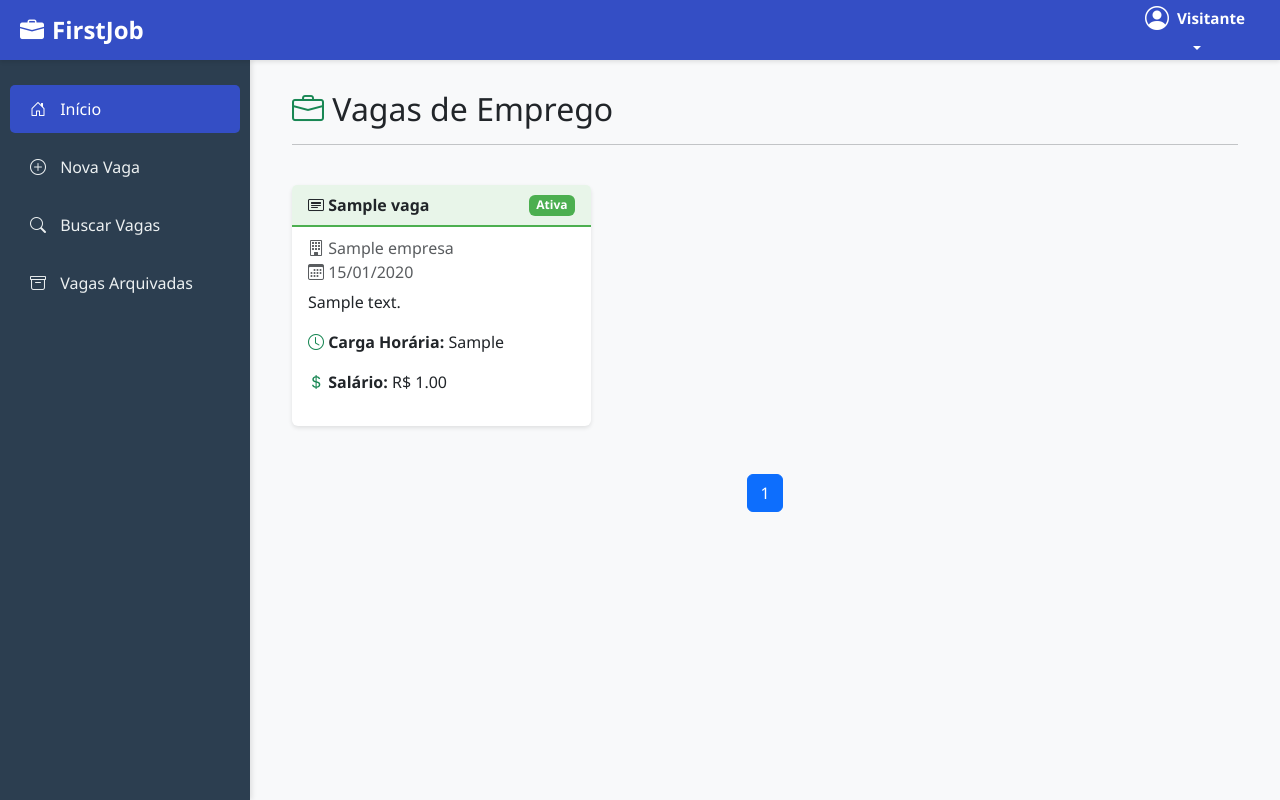
After one commit to ana-kevy/FirstJob, a Django app: page /vagas/listar/ in a window 1280 px wide. The commit adds this page. Run offline with Django 5.2, Linux system fonts and the light colour scheme; tables that the repository leaves empty hold one stand-in row (values such as "Sample post").

Commit message:
novas atualizações

```diff
--- a/core/settings.py
+++ b/core/settings.py
@@ -11,6 +11,7 @@ https://docs.djangoproject.com/en/5.2/ref/settings/
 """
 
 from pathlib import Path
+import os
 
 # Build paths inside the project like this: BASE_DIR / 'subdir'.
 BASE_DIR = Path(__file__).resolve().parent.parent
@@ -57,7 +58,9 @@ ROOT_URLCONF = 'core.urls'
 TEMPLATES = [
     {
         'BACKEND': 'django.template.backends.django.DjangoTemplates',
-        'DIRS': [],
+        'DIRS': [
+            os.path.join(BASE_DIR, 'templates'),
+        ],
         'APP_DIRS': True,
         'OPTIONS': {
             'context_processors': [
--- a/core/urls.py
+++ b/core/urls.py
@@ -18,8 +18,8 @@ from django.contrib import admin
 from django.urls import path, include
 
 urlpatterns = [
-    path('admin/', admin.site.urls),
-    path('usuarios/', include('usuarios.urls')),
+    path('admin/', admin.site.urls, name='admin'),
+    path('', include('usuarios.urls')),
     path('empresa/', include('empresa.urls')),
     path('vagas/', include('vagas.urls')),
 
--- a/templates/base.html
+++ b/templates/base.html
@@ -261,7 +261,7 @@
                             </li>
                             <li><hr class="dropdown-divider"></li>
                             <li>
-                                <a class="dropdown-item" href="{% url 'perfil' %}">
+                                <a class="dropdown-item" href="#">
                                     <i class="bi bi-person"></i> Meu Perfil
                                 </a>
                             </li>
@@ -280,13 +280,13 @@
                             {% endif %}
                             <li><hr class="dropdown-divider"></li>
                             <li>
-                                <a class="dropdown-item text-danger" href="{% url 'logout' %}">
+                                <a class="dropdown-item text-danger" href="#">
                                     <i class="bi bi-box-arrow-right"></i> Sair
                                 </a>
                             </li>
                         {% else %}
                             <li>
-                                <a class="dropdown-item" href="{% url 'login' %}">
+                                <a class="dropdown-item" href="{% url 'usuarios:login' %}">
                                     <i class="bi bi-box-arrow-in-right"></i> Entrar
                                 </a>
                             </li>
@@ -300,10 +300,10 @@
     <!-- Sidebar -->
     <div class="sidebar">
         <nav class="nav flex-column">
-            <a class="nav-link active" href="{% url 'listar_vagas' %}">
+            <a class="nav-link active" href="{% url 'vagas:listar_vagas' %}">
                 <i class="bi bi-house-door"></i> Início
             </a>
-            <a class="nav-link" href="{% url 'criar_vaga' %}">
+            <a class="nav-link" href="#">
                 <i class="bi bi-plus-circle"></i> Nova Vaga
             </a>
             <a class="nav-link" href="#">
@@ -315,7 +315,7 @@
 
             {% if request.user.is_gerente %}
                 <hr class="text-light mx-3">
-                <a class="nav-link" href="{% url 'listar_usuarios' %}">
+                <a class="nav-link" href="#">
                     <i class="bi bi-people-fill"></i> Gerenciar Usuários
                 </a>
                 <a class="nav-link" href="#">
--- a/usuarios/admin.py
+++ b/usuarios/admin.py
@@ -25,7 +25,7 @@ class UsuarioAdaptadoAdmin(UserAdmin):
     add_fieldsets = UserAdmin.add_fieldsets + (
         ('Informações adicionais', {
             'fields': (
-                'cpf', 'endereco', 'curriculo', 'habilidades', 'linkportfolio', 'is_empresa', 'is_admin'
+                'cpf', 'endereco', 'curriculo', 'habilidades', 'link_portfolio', 'is_empresa', 'is_admin'
             ),
         }),
     )
--- a/usuarios/urls.py
+++ b/usuarios/urls.py
@@ -7,4 +7,5 @@ urlpatterns = [
     path('cadastro/', views.cadastrar_usuario, name='cadastrar_usuario'),
     path('login/', views.login_view, name='login'),
     path('logout/', views.logout_view, name='logout'),
+
 ]
--- a/usuarios/views.py
+++ b/usuarios/views.py
@@ -39,14 +39,14 @@ def login_view(request):
                 elif user.is_candidato:
                     return redirect('listar_vagas')
                 elif user.is_admin:
-                    return redirect('usuarios:listar_usuarios')
+                    return redirect('listar_usuarios')
 
                 return redirect('listar_vagas')
         else:
             messages.error(request, 'Usuário ou senha inválidos.')
     else:
         form = LoginForm()
-    return render(request, 'usuarios/login.html', {'form': form})
+    return render(request, 'login.html', {'form': form})
 
 def logout_view(request):
     auth_logout(request)
--- /dev/null
+++ b/vagas/templates/listar_vagas.html
@@ -0,0 +1,152 @@
+{% extends 'base.html' %}
+
+{% block title %}Vagas de Emprego - FirstJob{% endblock %}
+
+{% block extra_css %}
+<style>
+    .vaga-card {
+        transition: transform 0.2s, box-shadow 0.2s;
+        border: none;
+        box-shadow: 0 2px 4px rgba(0,0,0,0.1);
+        height: 100%;
+    }
+
+    .vaga-card:hover {
+        transform: translateY(-5px);
+        box-shadow: 0 4px 12px rgba(0,0,0,0.15);
+    }
+
+    .vaga-card .card-header {
+        background-color: #E8F5E9;
+        border-bottom: 2px solid #4CAF50;
+        font-weight: bold;
+    }
+
+    .badge-ativo {
+        background-color: #4CAF50;
+    }
+
+    .badge-inativo {
+        background-color: #dc3545;
+    }
+</style>
+{% endblock %}
+
+{% block content %}
+<div class="container-fluid">
+    <div class="row mb-4">
+        <div class="col-12">
+            <div class="d-flex justify-content-between align-items-center">
+                <h2 class="mb-0">
+                    <i class="bi bi-briefcase text-success"></i> Vagas de Emprego
+                </h2>
+                {% if user.is_authenticated and user.is_empresa %}
+                <a href="#" class="btn btn-success">
+                    <i class="bi bi-plus-circle"></i> Nova Vaga
+                </a>
+                {% endif %}
+            </div>
+            <hr>
+        </div>
+    </div>
+
+    {% if vagas %}
+        <div class="row g-4">
+            {% for vaga in vagas %}
+                <div class="col-md-4">
+                    <div class="card vaga-card">
+                        <div class="card-header d-flex justify-content-between align-items-center">
+                            <span>
+                                <i class="bi bi-card-heading"></i> {{ vaga.titulo }}
+                            </span>
+                            <span class="badge {% if vaga.ativo %}badge-ativo{% else %}badge-inativo{% endif %}">
+                                {% if vaga.ativo %}Ativa{% else %}Inativa{% endif %}
+                            </span>
+                        </div>
+
+                        <div class="card-body">
+                            <h6 class="card-subtitle mb-2 text-muted">
+                                <i class="bi bi-building"></i> {{ vaga.empresa.nome }}
+                            </h6>
+
+                            <h6 class="card-subtitle mb-2 text-muted">
+                                <i class="bi bi-calendar3"></i> {{ vaga.data_publicacao|date:"d/m/Y" }}
+                            </h6>
+
+                            <p class="card-text">
+                                {{ vaga.descricao|truncatewords:20 }}
+                            </p>
+
+                            <div class="mb-3">
+                                <i class="bi bi-clock text-success"></i>
+                                <strong>Carga Horária:</strong> {{ vaga.carga_horaria }}
+                            </div>
+
+                            {% if vaga.salario %}
+                            <div class="mb-3">
+                                <i class="bi bi-currency-dollar text-success"></i>
+                                <strong>Salário:</strong> R$ {{ vaga.salario }}
+                            </div>
+                            {% endif %}
+
+                            {% if user.is_authenticated and user == vaga.empresa.user %}
+                            <div class="d-flex gap-2">
+                                <a href="#" class="btn btn-sm btn-outline-primary flex-fill">
+                                    <i class="bi bi-pencil"></i> Editar
+                                </a>
+                                <a href="#" class="btn btn-sm btn-outline-danger flex-fill">
+                                    <i class="bi bi-trash"></i> Excluir
+                                </a>
+                            </div>
+                            {% endif %}
+                        </div>
+                    </div>
+                </div>
+            {% endfor %}
+        </div>
+
+        <!-- Paginação -->
+        <div class="row mt-5">
+            <div class="col-12">
+                <nav aria-label="Page navigation">
+                    <ul class="pagination justify-content-center">
+                        {% if vagas.has_previous %}
+                        <li class="page-item">
+                            <a class="page-link" href="?page={{ vagas.previous_page_number }}">Anterior</a>
+                        </li>
+                        {% endif %}
+
+                        {% for num in vagas.paginator.page_range %}
+                        <li class="page-item {% if vagas.number == num %}active{% endif %}">
+                            <a class="page-link" href="?page={{ num }}">{{ num }}</a>
+                        </li>
+                        {% endfor %}
+
+                        {% if vagas.has_next %}
+                        <li class="page-item">
+                            <a class="page-link" href="?page={{ vagas.next_page_number }}">Próxima</a>
+                        </li>
+                        {% endif %}
+                    </ul>
+                </nav>
+            </div>
+        </div>
+
+    {% else %}
+        <div class="row">
+            <div class="col-12">
+                <div class="alert alert-info text-center" role="alert">
+                    <i class="bi bi-info-circle" style="font-size: 2rem;"></i>
+                    <h4 class="mt-3">Nenhuma vaga cadastrada</h4>
+                    <p>No momento não há vagas disponíveis.</p>
+                    {% if user.is_authenticated and user.is_empresa %}
+                    <a href="#" class="btn btn-success mt-2">
+                        <i class="bi bi-plus-circle"></i> Cadastrar Primeira Vaga
+                    </a>
+                    {% endif %}
+                </div>
+            </div>
+        </div>
+    {% endif %}
+</div>
+{% endblock %}
--- a/vagas/urls.py
+++ b/vagas/urls.py
@@ -4,7 +4,7 @@ from . import views
 app_name = 'vagas'
 
 urlpatterns = [
-    path('', views.listar_vagas, name='listar_vagas'),
+    path('listar/', views.listar_vagas, name='listar_vagas'),
     path('<int:vaga_id>/', views.detalhar_vaga, name='detalhar_vaga'),
     path('criar/', views.criar_vaga, name='criar_vaga'),
     path('<int:vaga_id>/editar/', views.editar_vaga, name='editar_vaga'),
--- a/vagas/views.py
+++ b/vagas/views.py
@@ -14,7 +14,7 @@ def listar_vagas(request):
     paginator = Paginator(vagas, 6)  # 6 vagas por página
     page = request.GET.get('page')
     vagas_paginadas = paginator.get_page(page)
-    return render(request, 'vagas/listar.html', {'vagas': vagas_paginadas})
+    return render(request, 'listar_vagas.html', {'vagas': vagas_paginadas})
 
 
 # ========= DETALHE =========
```
Also changed, not shown: usuarios/templates/listar_vagas.html (deleted, +0 -52 lines), templates/usuarios/login.html (renamed from usuarios/templates/login.html).
